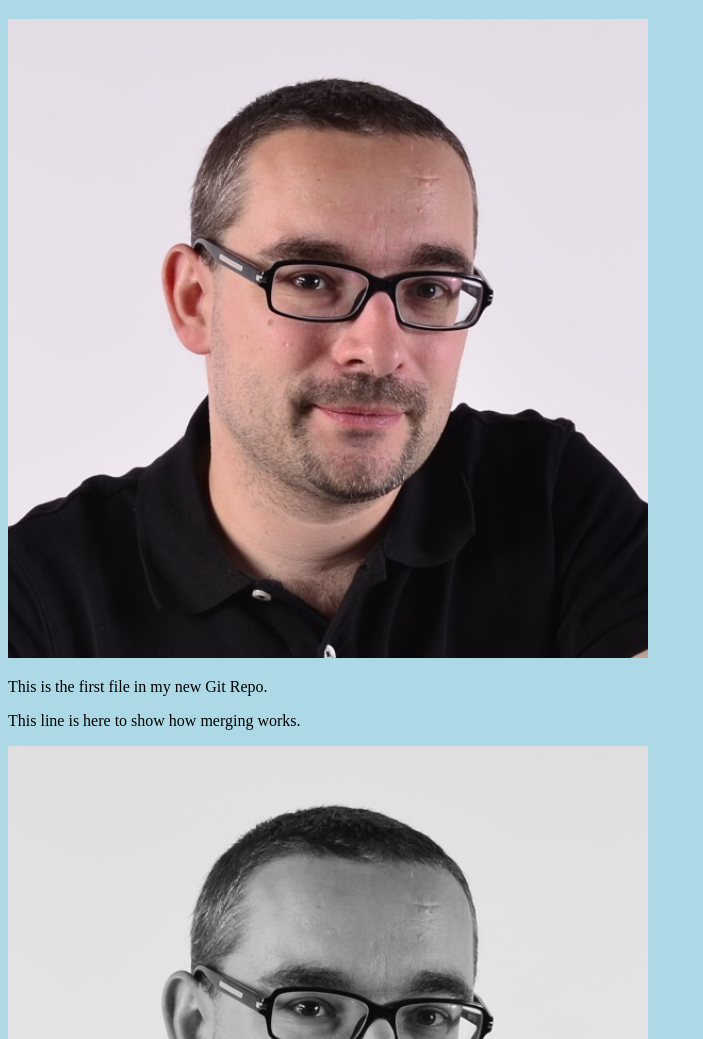
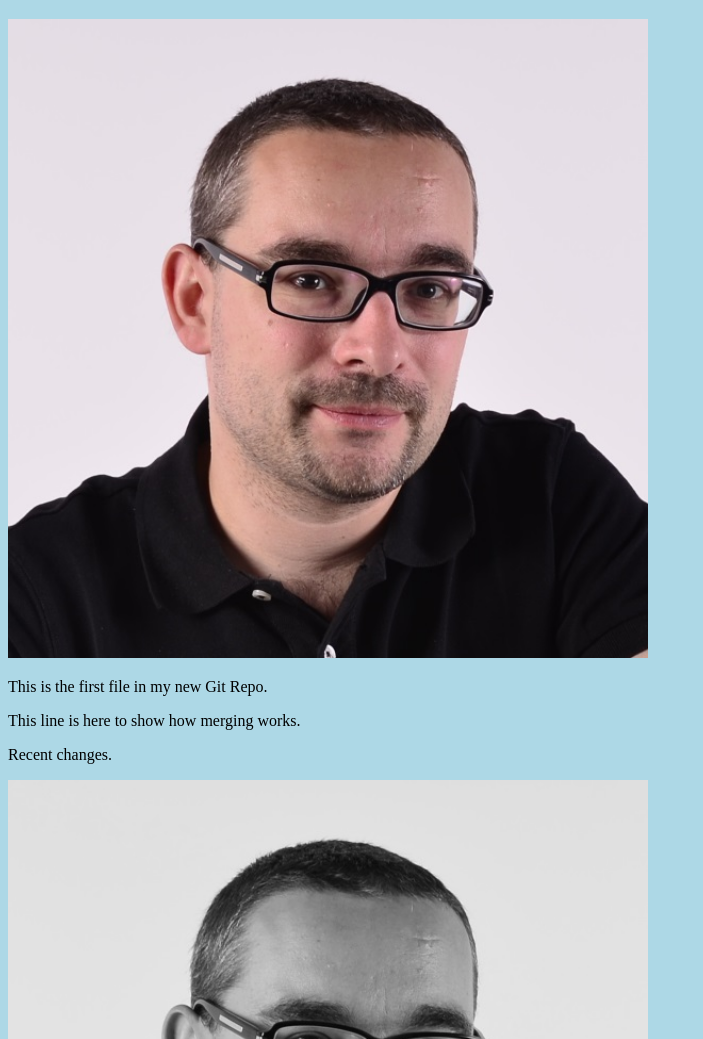
Before and after one commit to pnowinski/learning, a plain HTML site: page index.html in a window 1280 px wide. Shown: the part 61-1100 px from the top of the page, without its empty margins (0-703 px from the left). Drawn offline with Linux system fonts and the light colour scheme.

Commit message:
Update index.html

```diff
--- a/index.html
+++ b/index.html
@@ -10,4 +10,5 @@
 <div><img src="pn_color_2.jpg" alt="Hello World from Space" style="width:100%;max-width:640px"></div>
 <p>This is the first file in my new Git Repo.</p>
 <p>This line is here to show how merging works.</p>
+<p>Recent changes.</p>
 <div><img src="pn_bw_2.jpg" alt="Hello Git" style="width:100%;max-width:640px"></div>
```
